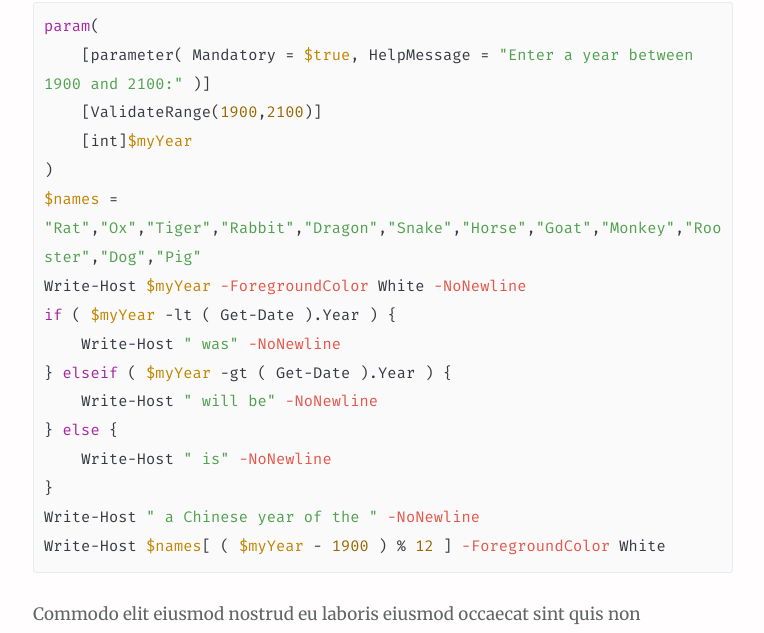
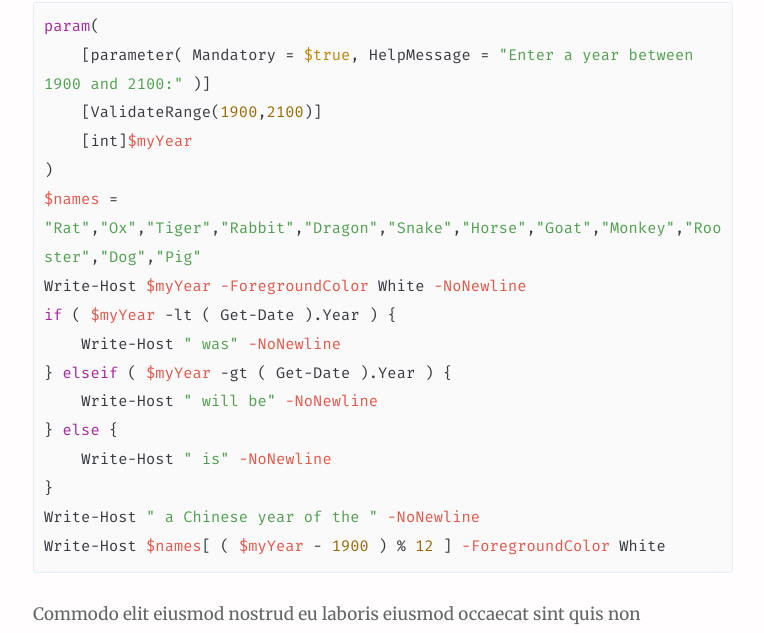
Before and after one commit to studiolampblack/puretypo, a Jekyll site: the page built from _posts/2017-03-30-test-post.md, in a window 1280 px wide. Shown: the part 1235-1868 px from the top of the page, without its empty margins (257-1021 px from the left). Built offline with Jekyll 4.4.1, drawn with Linux system fonts in a browser that asks for light colours; nearby versions of some CDN libraries.

Commit message:
Implement Atom One Light syntax highlighter

```diff
--- a/assets/css/syntax.css
+++ b/assets/css/syntax.css
@@ -1,9 +1,10 @@
+/* Atom One Light syntax highlight theme */
 .highlight,pre .highlight{color:#383a42}
 .highlight pre{background:#fafafa}
 .highlight .hll{background:#fafafa}
 .highlight .c{color:#a0a1a7;font-style:italic}
 .highlight .err{color:#fff;background-color:#e05252}
-.highlight .k{color:#a626a4}
+.highlight .k{color:#A626A4}
 .highlight .l{color:#50a14f}
 .highlight .n{color:#383a42}
 .highlight .o{color:#383a42}
@@ -24,7 +25,7 @@
 .highlight .m{color:#986801}
 .highlight .s{color:#50a14f}
 .highlight .na{color:#986801}
-.highlight .nb{color:#c18401}
+.highlight .nb{color:#0184BC}
 .highlight .nc{color:#c18401}
 .highlight .no{color:#c18401}
 .highlight .nd{color:#c18401}
@@ -36,7 +37,7 @@
 .highlight .nx{color:#383a42}
 .highlight .py{color:#c18401}
 .highlight .nt{color:#e45649}
-.highlight .nv{color:#c18401}
+.highlight .nv{color:#E45649}
 .highlight .ow{font-weight:700}
 .highlight .w{color:#f8f8f2}
 .highlight .mf{color:#986801}
```
